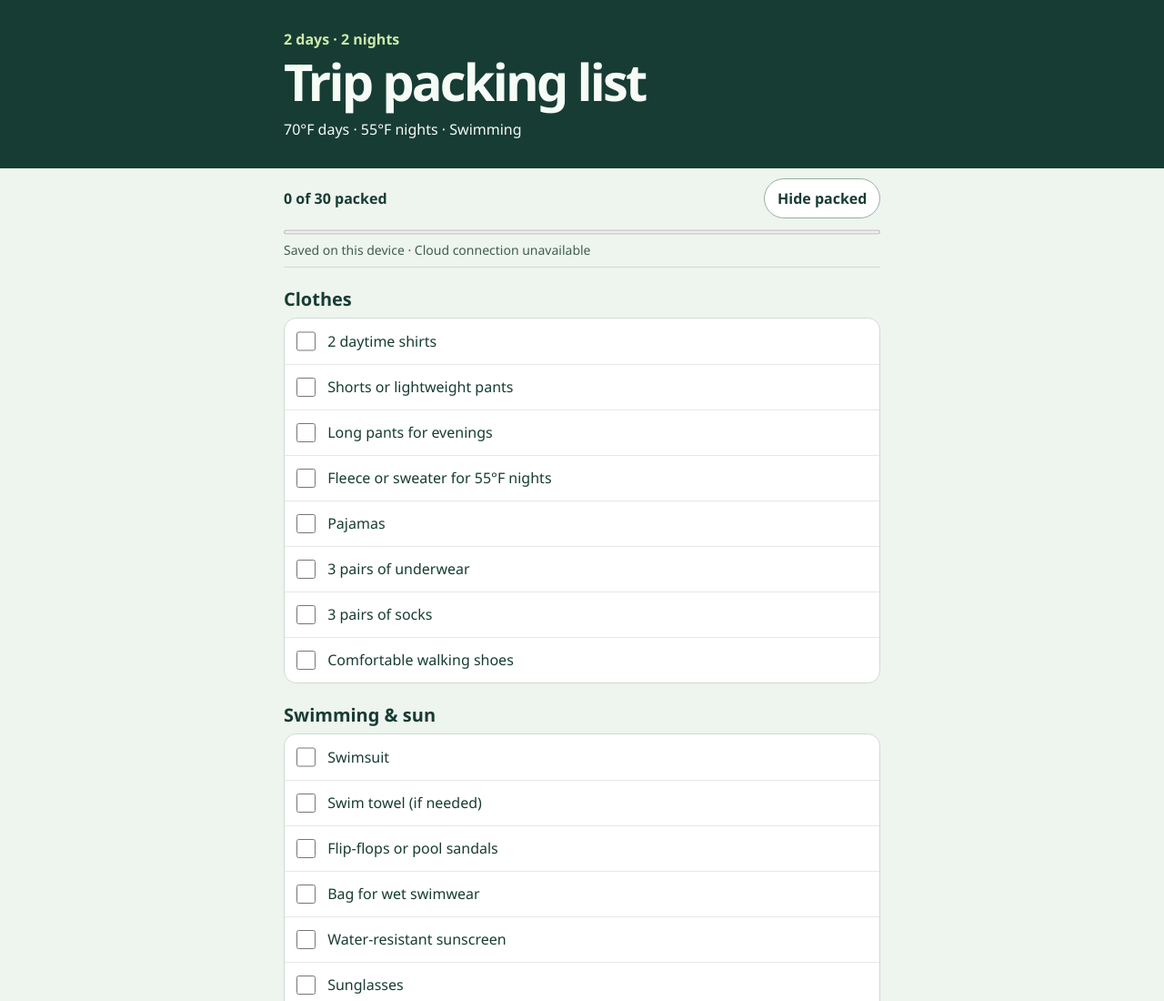
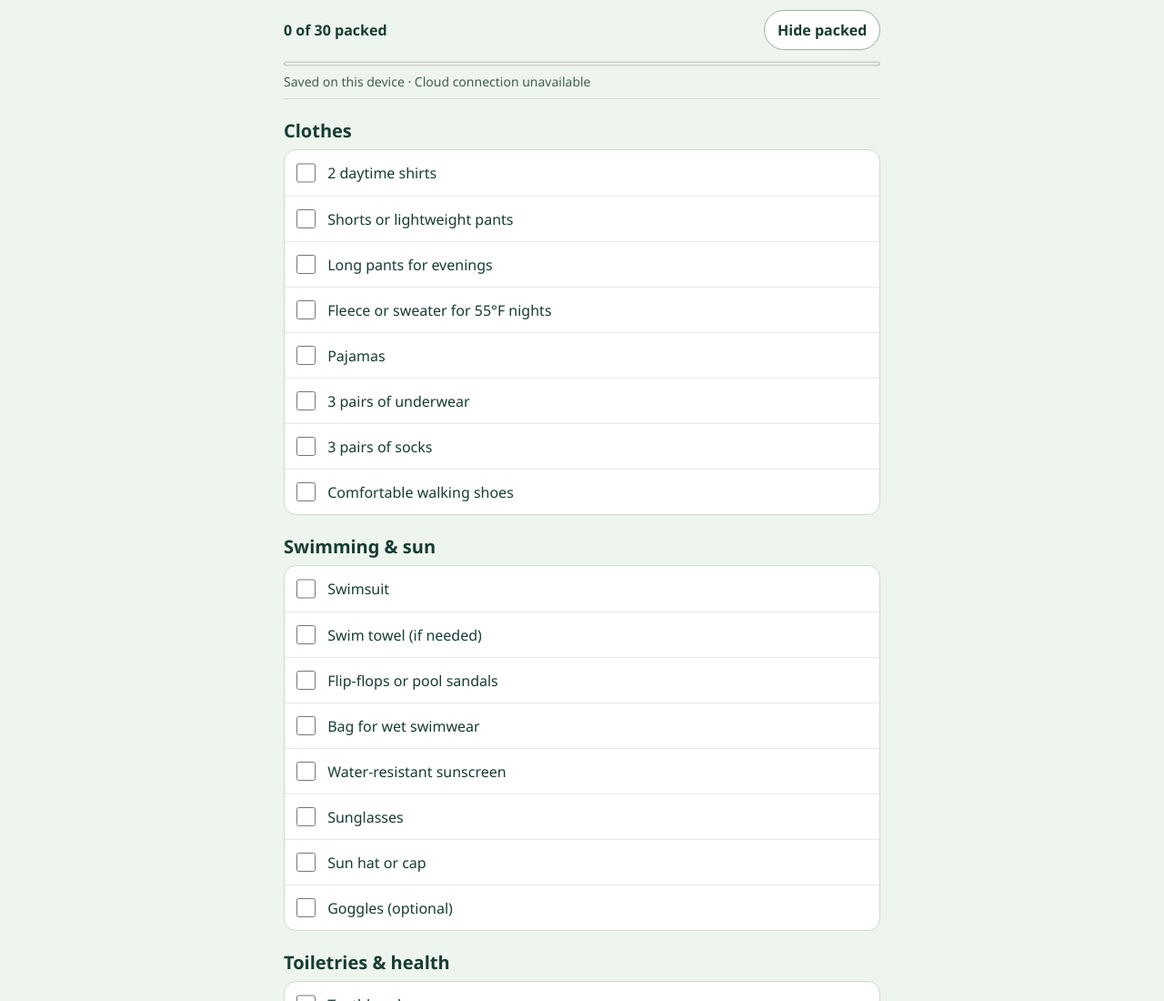
Before and after one commit to esemmelman/sdtrip, a plain HTML site: page index.html in a window 1280 px wide. Shown: the top 1100 px of the page at 91% size. Drawn offline with Linux system fonts and the light colour scheme; no server answers.

Commit message:
Start packing page at progress count

```diff
--- a/index.html
+++ b/index.html
@@ -10,11 +10,6 @@
   <script src="./app.js" defer></script>
 </head>
 <body>
-  <header><div class="hero">
-    <p class="trip">2 days · 2 nights</p>
-    <h1>Trip packing list</h1>
-    <p>70°F days · 55°F nights · Swimming</p>
-  </div></header>
   <main>
     <section class="summary" aria-label="Packing progress">
       <div class="stats">
--- a/style.css
+++ b/style.css
@@ -5,13 +5,7 @@
 }
 * { box-sizing: border-box; }
 body { margin: 0; }
-header { background: #173c34; color: #f6fbf5; }
-.hero, main { max-width: 43rem; margin: auto; padding-inline: 1rem; }
-.hero { padding-block: 2rem; }
-.hero p { margin: 0; }
-.trip { color: #cbecaa; font-weight: 650; }
-h1 { font-size: clamp(2.3rem, 7vw, 3.5rem); letter-spacing: -.05em; line-height: 1; margin: .45rem 0 .85rem; }
-main { padding-bottom: 2rem; }
+main { max-width: 43rem; margin: auto; padding: 0 1rem 2rem; }
 .summary {
   position: sticky; top: 0; z-index: 1;
   background: #eef4ee; padding-block: .7rem .55rem;
```
